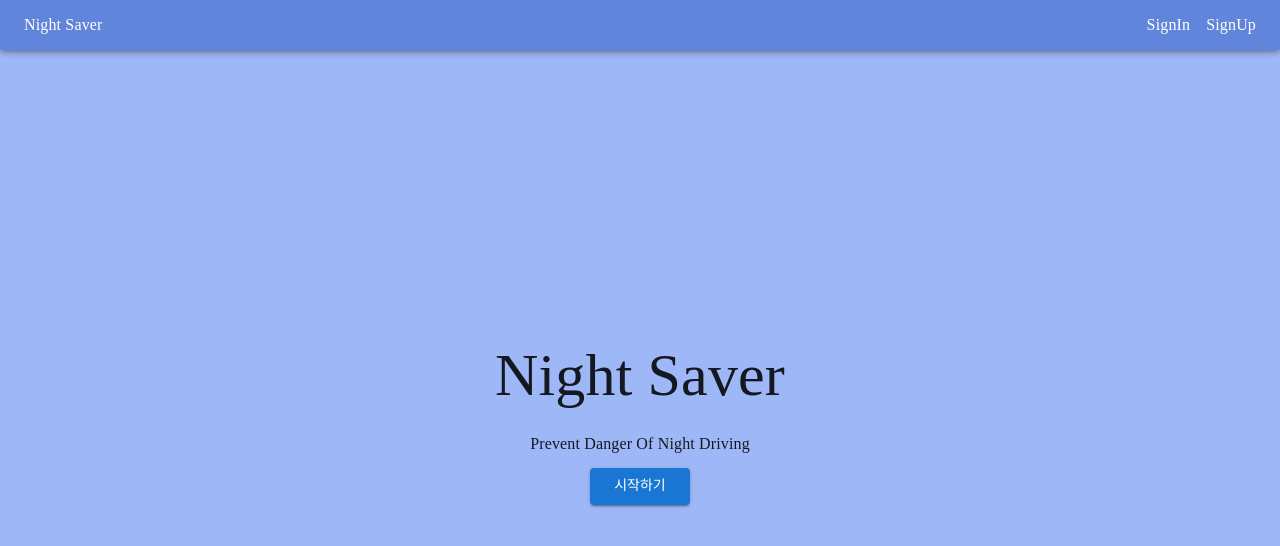
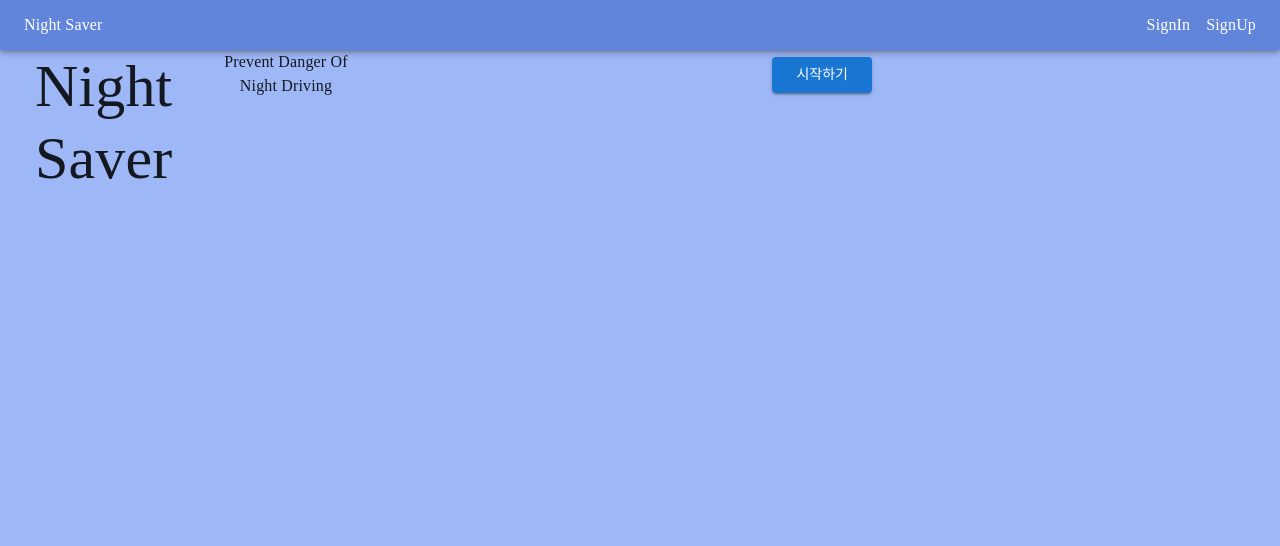
Before and after one commit to sggnology/night-saver-web, a React (Create React App) app: page / in a window 1280 px wide. Shown: the top 546 px of the page. Built offline with nearby package versions, Linux system fonts and the light colour scheme; a web font is replaced by a local one.

Commit message:
[view] landing, Box 컴포넌트를 삭제하고 Container 에 style 적용
- display 를 flex 로 가져가 child dom 의 flex-grow 조정 가능하게 설정

```diff
--- a/src/page/view/landing/Landing.js
+++ b/src/page/view/landing/Landing.js
@@ -8,20 +8,17 @@ function Landing() {
   const {authenticated} = useSelector((state) => state.token);
 
   return (
-    <Container maxWidth={false} disableGutters={true}>
-      <Box sx={{
-        width: '100%',
-        height: 'calc(100vh - 50px)',
+    <Container
+      maxWidth={false} disableGutters={true}
+      sx={{
         display: 'flex',
-        flexDirection: 'column',
-        justifyContent: 'center',
-        alignItems: 'center',
+        minHeight: 'calc(100vh - 50px)',
         backgroundColor: '#9eb7f6',
-      }}>
-        {
-          authenticated ? <AuthenticatedLanding/> : <NotAuthenticatedLanding/>
-        }
-      </Box>
+      }}
+    >
+      {
+        authenticated ? <AuthenticatedLanding/> : <NotAuthenticatedLanding/>
+      }
     </Container>
   )
 }
```
